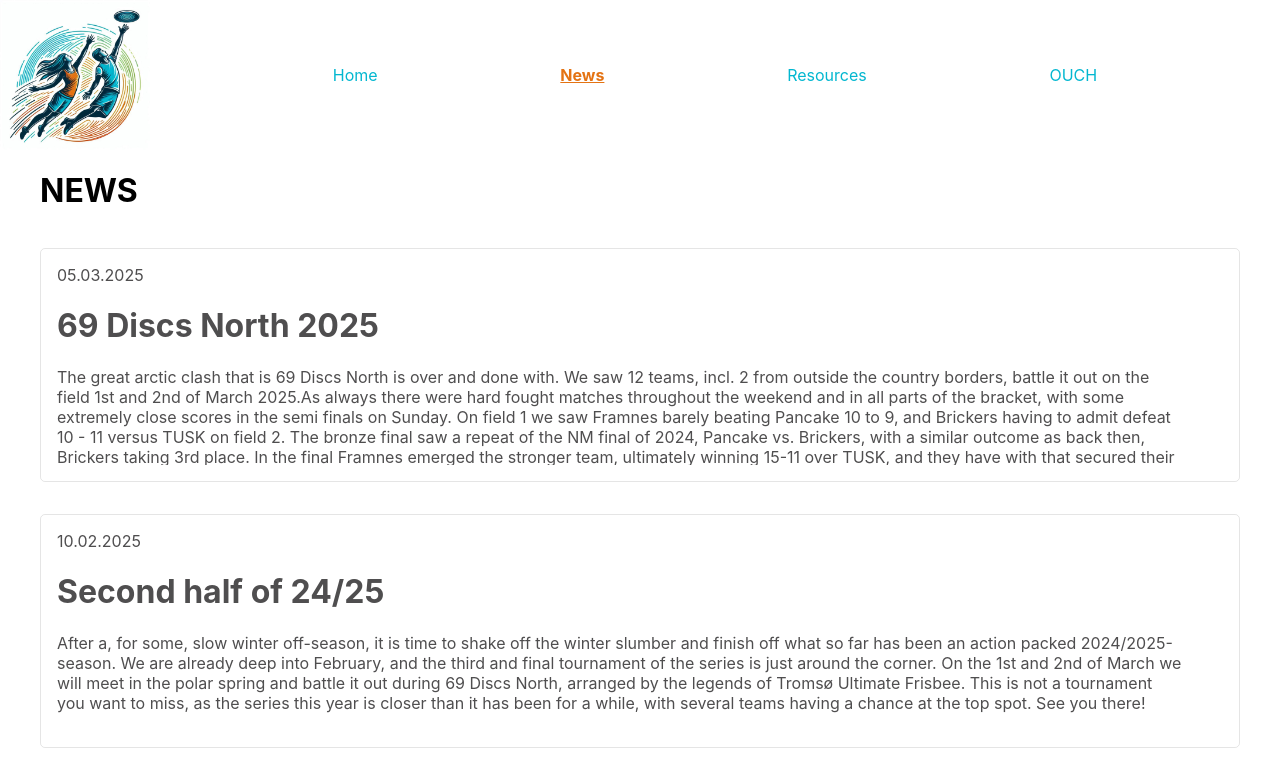
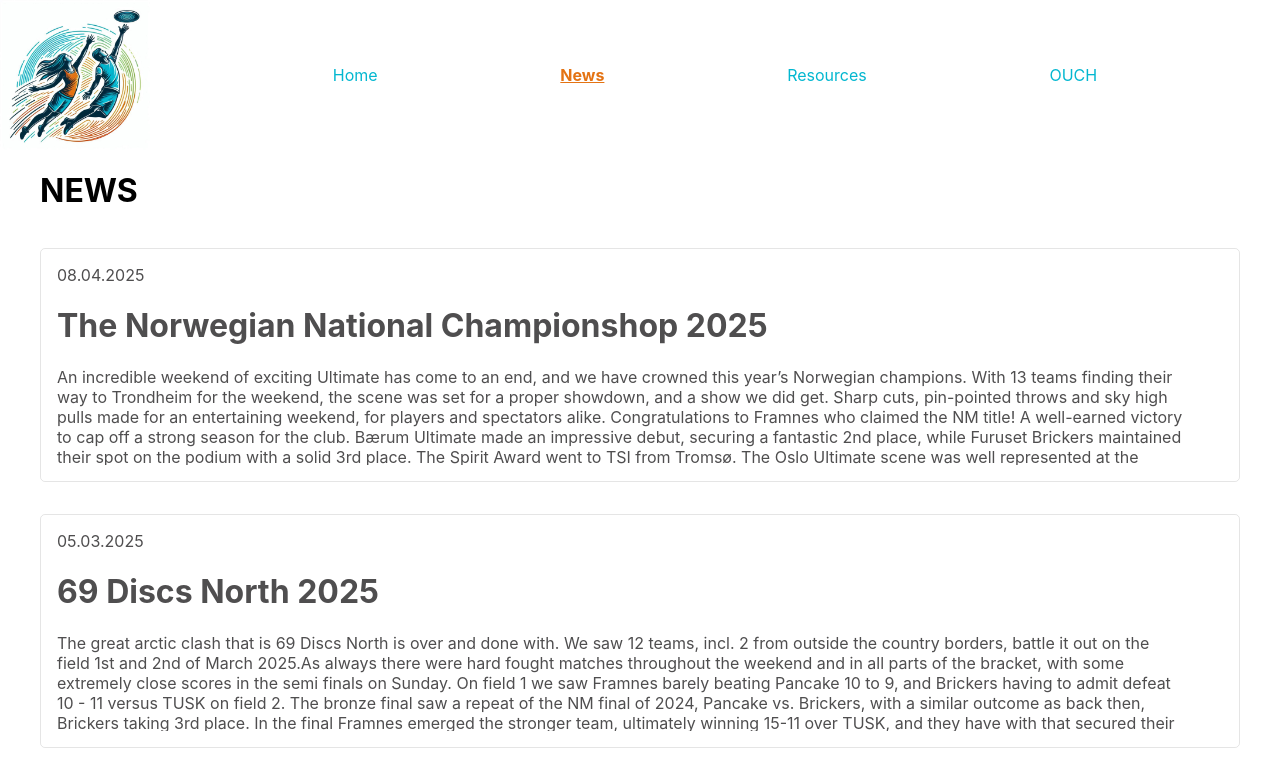
Before and after one commit to Nihabu/ouchWeb, a React (Create React App) app: page /news in a window 1280 px wide. Shown: the top 778 px of the page. Built offline with nearby package versions, Linux system fonts and the light colour scheme.

Commit message:
Added NM news

```diff
--- a/src/newsList.js
+++ b/src/newsList.js
@@ -1,4 +1,18 @@
 const newsList = [
+	{
+		header: "The Norwegian National Championshop 2025",
+		text:
+			"An incredible weekend of exciting Ultimate has come to an end, and we have crowned this year’s Norwegian champions. " +
+			"With 13 teams finding their way to Trondheim for the weekend, the scene was set for a proper showdown, and a show we did get. " +
+			"Sharp cuts, pin-pointed throws and sky high pulls made for an entertaining weekend, for players and spectators alike. " +
+			"Congratulations to Framnes who claimed the NM title! A well-earned victory to cap off a strong season for the club. " +
+			"Bærum Ultimate made an impressive debut, securing a fantastic 2nd place, while Furuset Brickers maintained their spot on the podium with a solid 3rd place. " +
+			"The Spirit Award went to TSI from Tromsø. " +
+			"The Oslo Ultimate scene was well represented at the championship, with Ekeberg (4th), Pancake (5th) and OSI (6th) making the trip in addition to Bærum and Brickers. " +
+			"A huge thank you to Trondheim Frisbeeklubb for organizing such a fantastic NM, and to all the players and teams who made this event so good! " +
+			"Now on to outdoor Ultimate!",
+		posted: "08.04.2025",
+	},
 	{
 		header: "69 Discs North 2025",
 		text:
```
